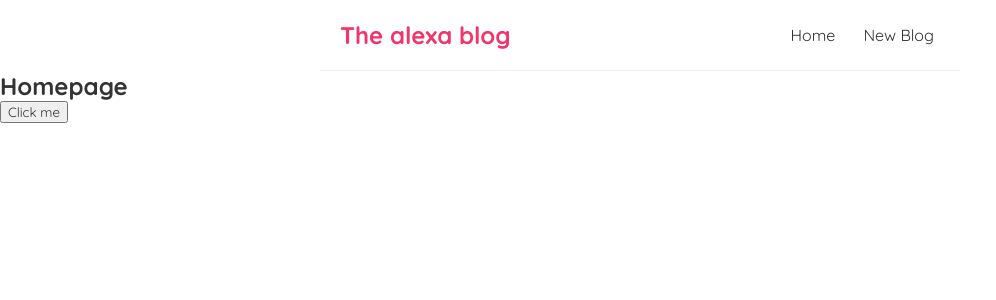
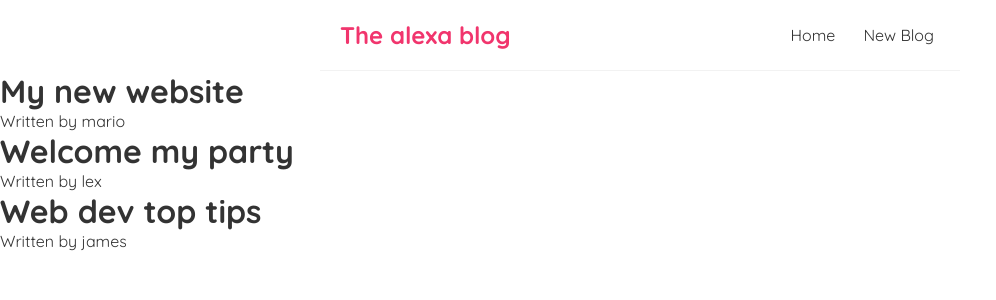
Before and after one commit to alexander784/ReactDay, a React (Create React App) app: page / in a window 1280 px wide. Shown: the top 300 px of the page, without its empty margins (0-996 px from the left). Built offline with nearby package versions, Linux system fonts and the light colour scheme.

Commit message:
loop over the blog

```diff
--- a/src/Home.js
+++ b/src/Home.js
@@ -1,16 +1,28 @@
+import { useState } from "react";
 const Home = () => {
-    // let name = 'mario';
+    const [blogs, setblogs,] = useState([
+        {title:'My new website', body: 'Lorem ipsum...', author: 'mario', id:1 },
+        {title:'Welcome my party', body: 'Lorem ipsum...', author: 'lex', id:2 },
+        {title:'Web dev top tips', body: 'Lorem ipsum...', author: 'james', id:3 },
+    ]);
 
-    const handleClick = () => {
-        // name = 'luiji'
-    }
     return (
         <div className="home">
-            <h2>Homepage</h2>
-            <p>{ name }</p>
-            <button onClick={handleClick }>Click me</button>
-        </div>
-     );
-}
+            {blogs.map((blog) => (
+                <div className="blog-preview" key={blog.id}>
+                    <h1>{blog.title}</h1>
+                    <p>Written by {blog.author}</p>
+
+                    </div>
+            ))}
+            </div>
+    );
+            }
+
+
+
+
+
+
 
 export default Home;
```
